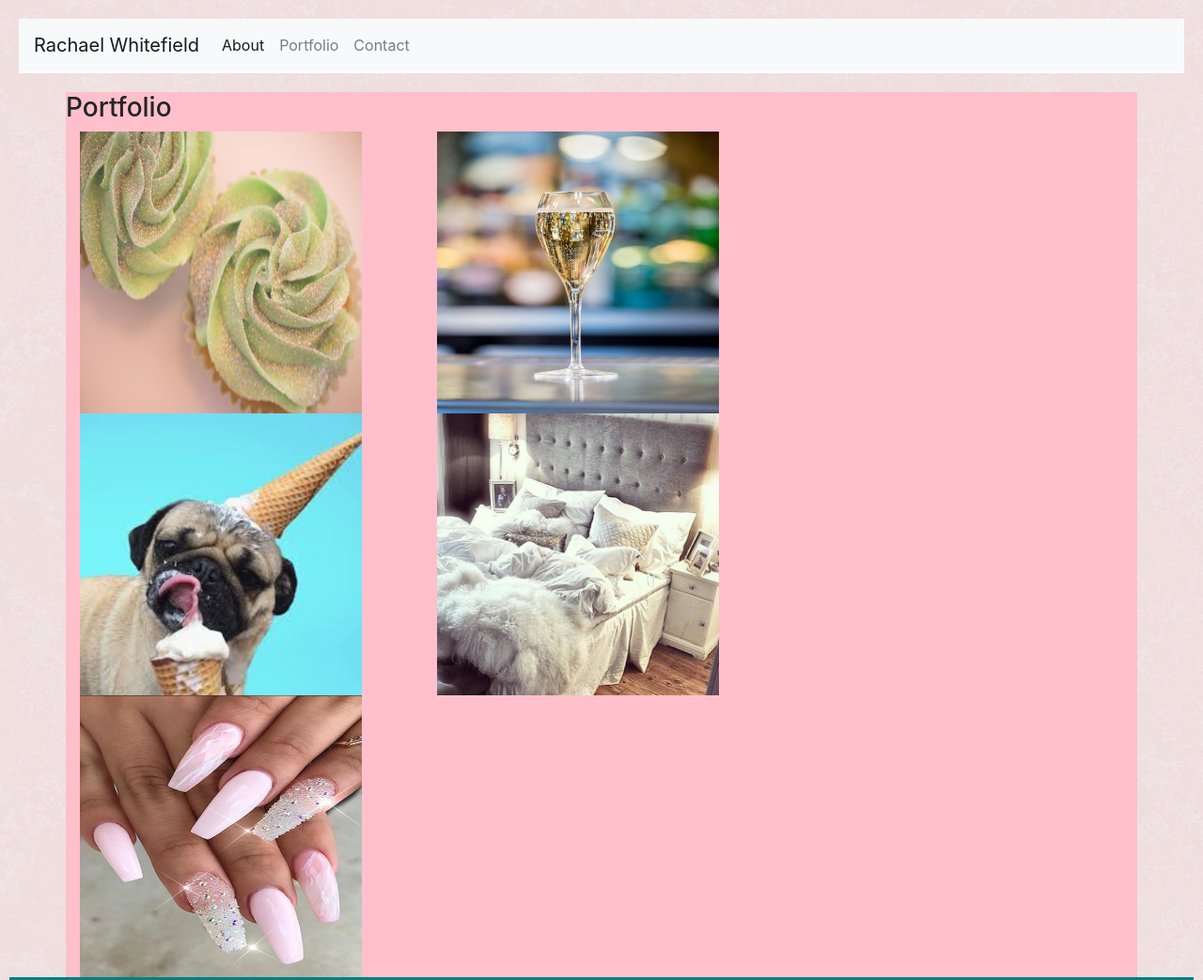
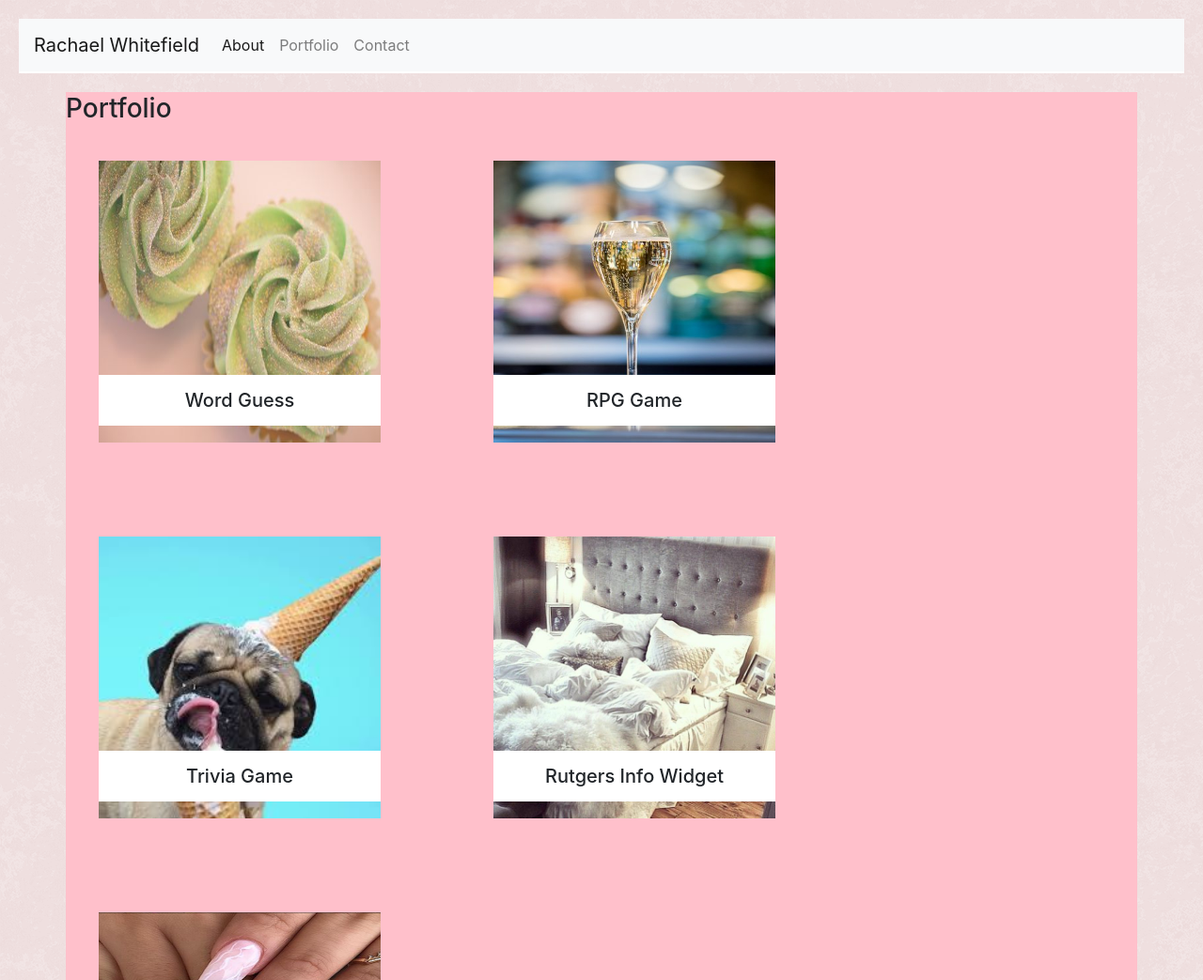
Before and after one commit to RachaelWhitefield/Bootstrap-Portfolio, a plain HTML site: page portfolio.html in a window 1280 px wide. Shown: the top 1043 px of the page at 94% size. Drawn offline with nearby package versions, Linux system fonts and the light colour scheme.

Commit message:
added labels and aligned them

```diff
--- a/portfolio.html
+++ b/portfolio.html
@@ -37,42 +37,37 @@
 
     <div class="container">
         <div class="row">
+            <div class="col-md-12">
+            </div>
             <h3>Portfolio</h3>
         </div>
         <div class="row">
-
             <div class="col-md-4">
-                <div class="portpics">
-                    <img src="swirly-cupcakes-royalty-free-image-1033630770-1545064641.jpg">
-                </div>
+                <img src="swirly-cupcakes-royalty-free-image-1033630770-1545064641.jpg">
+                <h5>Word Guess</h5>
             </div>
             <div class="col-md-4">
-                <div class="portpics">
-                    <img src="glass-of-Champagne-copy-2-426x640.jpg">
-                </div>
+                <img src="glass-of-Champagne-copy-2-426x640.jpg">
+                <h5>RPG Game</h5>
             </div>
         </div>
         <div class="row">
             <div class="col-md-4">
-                <div class="portpics">
-                    <img src="pug.jpg">
-                </div>
+                <img src="pug.jpg">
+                <h5>Trivia Game</h5>
             </div>
             <div class="col-md-4">
-                <div class="portpics">
-                    <img src="comfy bed.jpg">
-                </div>
+                <img src="comfy bed.jpg">
+                <h5>Rutgers Info Widget</h5>
             </div>
         </div>
         <div class="row">
             <div class="col-md-4">
-                <div class="portpics">
-                    <img src="coffin-nails-nailsandbeautyloungebrandon-1532631334.png">
-                </div>
+                <img src="coffin-nails-nailsandbeautyloungebrandon-1532631334.png">
+                <h5>Rock Paper Scissors</h5>
             </div>
         </div>
     </div>
-
 
     <div class="footer">
         <div class="footer-body">
--- a/style.css
+++ b/style.css
@@ -14,8 +14,26 @@ body {
 img {
     height: 300px;
     width: 300px;
+    margin: 10px 0px 50px 0px;
+}
+.col-md-4 {
+    position: relative;
+    margin: 20px;
 }
 
+h5 {
+    position: absolute;
+    background: #ffffff;
+    bottom: 60px;
+    width: 300px;
+    padding: 15px;
+    text-align: center;
+}
+#headshot {
+    height: 300px;
+    width: 300px;
+    padding: 0px;
+}
 .footer {
     background-color: gray;
     padding-top: 50px;
```
Also changed, not shown: index.html (+3 -1 lines).
